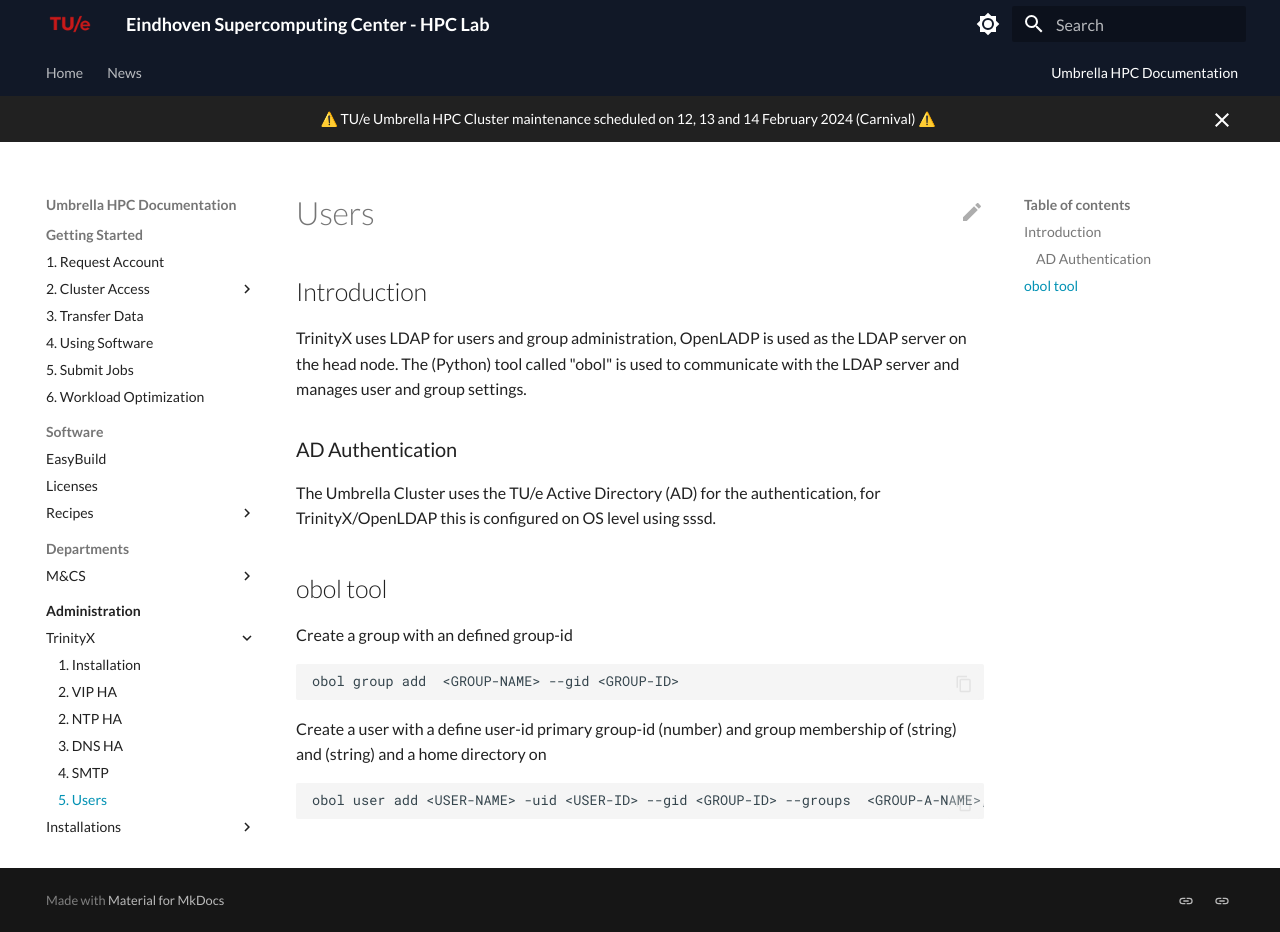
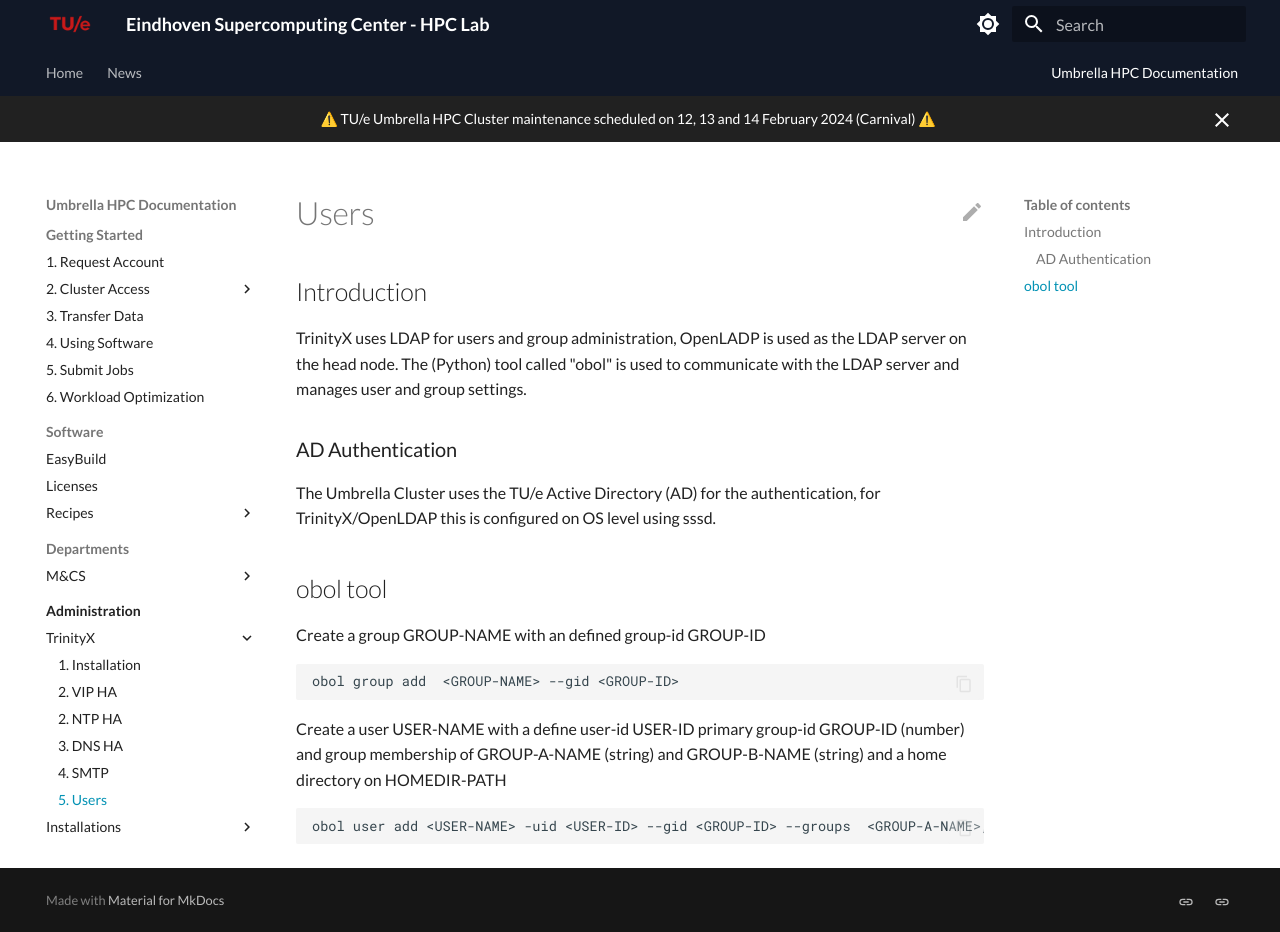
Before and after one commit to gferhpc/supercomputing.tue.nl, an MkDocs documentation site: the page built from pages/documentation/administration/trinityx/users.md, in a window 1280 px wide and 932 px high. Built offline with MkDocs 1.6.1 and Material for MkDocs 9.7.7, drawn with Linux system fonts in a browser that asks for light colours.

Commit message:
Update users.md

````diff
--- a/pages/documentation/administration/trinityx/users.md
+++ b/pages/documentation/administration/trinityx/users.md
@@ -10,13 +10,13 @@
 
 ## obol tool
 
-Create a group <GROUP-NAME> with an defined group-id <GROUP-ID>
+Create a group GROUP-NAME with an defined group-id GROUP-ID
 
 ```shell
 obol group add  <GROUP-NAME> --gid <GROUP-ID>
 ```
 
-Create a user <USER-NAME> with a define user-id <USER-ID> primary group-id <GROUP-ID> (number) and group membership of <GROUP-A-NAME> (string) and <GROUP-B-NAME> (string) and a home directory on <HOMEDIR-PATH>
+Create a user USER-NAME with a define user-id USER-ID primary group-id GROUP-ID (number) and group membership of GROUP-A-NAME (string) and GROUP-B-NAME (string) and a home directory on HOMEDIR-PATH
 
 ```shell
 obol user add <USER-NAME> -uid <USER-ID> --gid <GROUP-ID> --groups  <GROUP-A-NAME>,<GROUP-B-NAME> --home <HOMEDIR-PATH>
````
